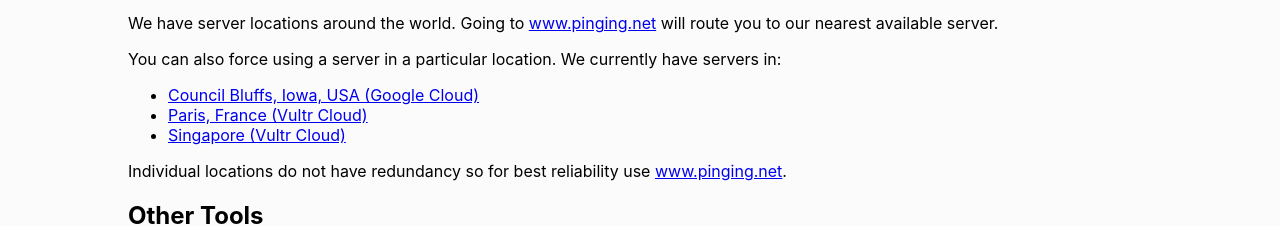
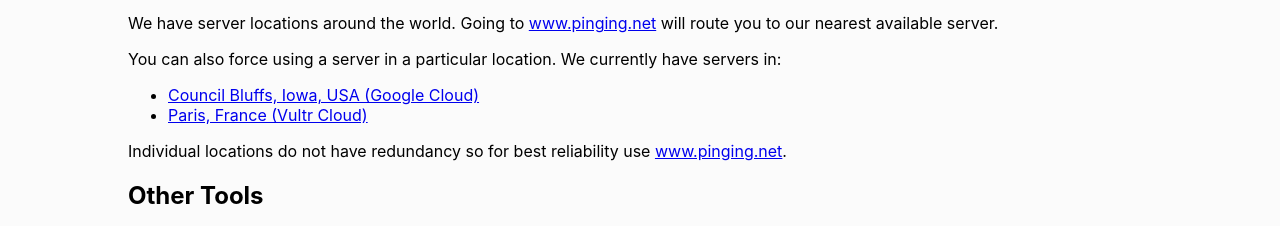
Before and after one commit to benhansen-io/pinging, a website built with Parcel: page frontend/about.html in a window 1280 px wide. Shown: the part 1243-1469 px from the top of the page. Built offline with nearby package versions, Linux system fonts and the light colour scheme.

Commit message:
remove singapore location reference in about page

```diff
--- a/frontend/about.html
+++ b/frontend/about.html
@@ -113,7 +113,6 @@
   <ul>
     <li><a href="https://iowa.pinging.net">Council Bluffs, Iowa, USA (Google Cloud)</a></li>
     <li><a href="https://paris.pinging.net">Paris, France (Vultr Cloud)</a></li>
-    <li><a href="https://singapore.pinging.net">Singapore (Vultr Cloud)</a></li>
   </ul>
   <p>
     Individual locations do not have redundancy so for best reliability use
```
